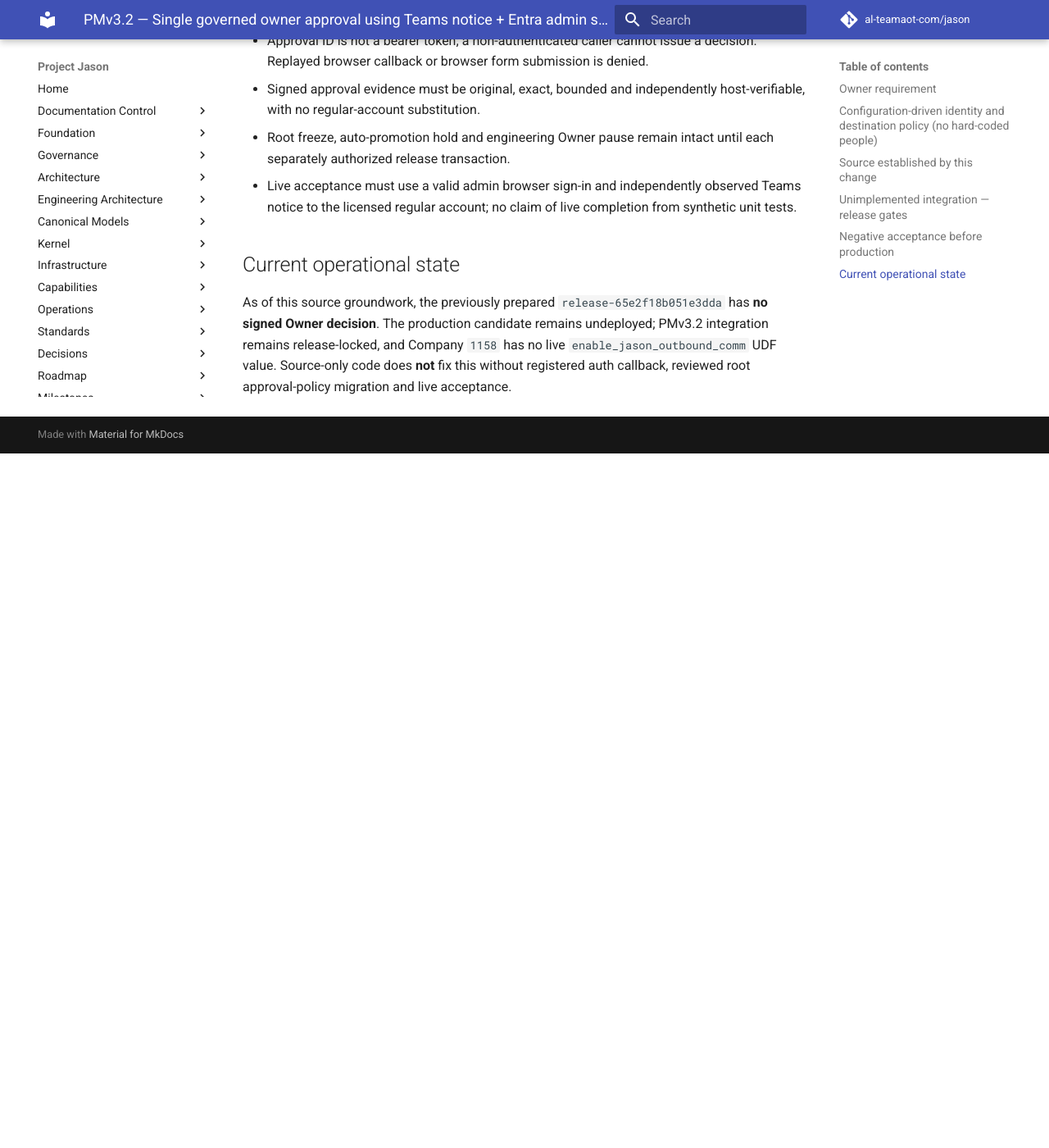
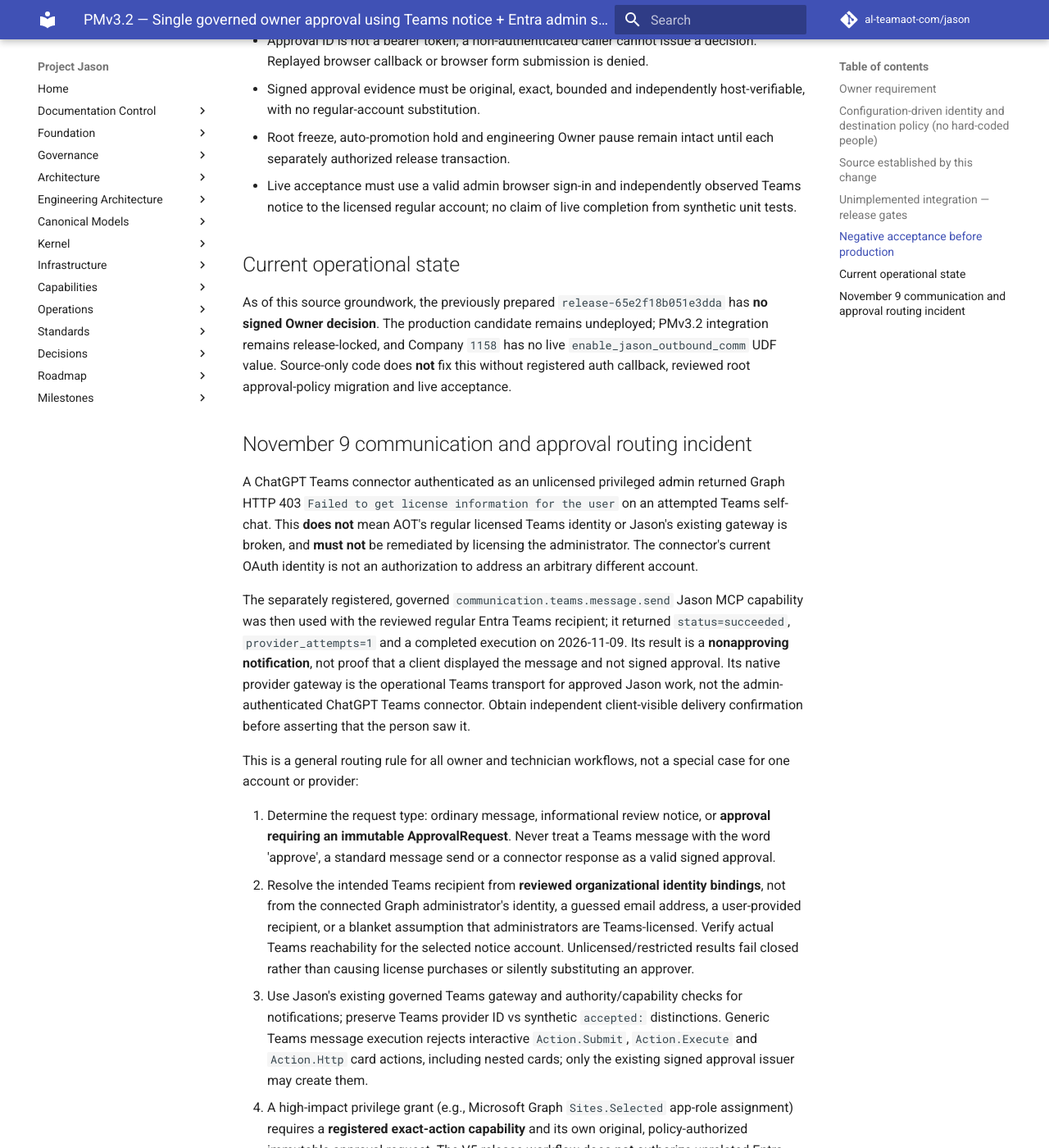
Before and after one commit to al-teamaot-com/jason, an MkDocs documentation site: the page built from docs/operations/PMv3.2-Dual-Channel-Owner-Release-Approval.md, in a window 1280 px wide and 1400 px high, scrolled down 3733 px. Shown: the whole window at 82% size. Built offline with MkDocs 1.6.1 and Material for MkDocs 9.7.7, drawn with Linux system fonts in a browser that asks for light colours; comment, search, counter and statistics services are not loaded; before the commit the page ends 4286 px from its top, so only the background shows below that; some of the changed text lies outside the part shown.

Commit message:
Fail closed on unverifiable Teams notices and generic approval cards

```diff
--- a/docs/operations/PMv3.2-Dual-Channel-Owner-Release-Approval.md
+++ b/docs/operations/PMv3.2-Dual-Channel-Owner-Release-Approval.md
@@ -181,3 +181,59 @@
 and Company `1158` has no live `enable_jason_outbound_comm` UDF value.
 Source-only code does **not** fix this without registered auth callback,
 reviewed root approval-policy migration and live acceptance.
+
+## November 9 communication and approval routing incident
+
+A ChatGPT Teams connector authenticated as an unlicensed privileged admin
+returned Graph HTTP 403 `Failed to get license information for the user` on
+an attempted Teams self-chat. This **does not** mean AOT's regular licensed
+Teams identity or Jason's existing gateway is broken, and **must not** be
+remediated by licensing the administrator. The connector's current OAuth
+identity is not an authorization to address an arbitrary different account.
+
+The separately registered, governed `communication.teams.message.send` Jason
+MCP capability was then used with the reviewed regular Entra Teams recipient;
+it returned `status=succeeded`, `provider_attempts=1` and a completed
+execution on 2026-11-09. Its result is a **nonapproving notification**, not
+proof that a client displayed the message and not signed approval. Its native
+provider gateway is the operational Teams transport for approved Jason work,
+not the admin-authenticated ChatGPT Teams connector. Obtain independent
+client-visible delivery confirmation before asserting that the person saw it.
+
+This is a general routing rule for all owner and technician workflows, not a
+special case for one account or provider:
+
+1. Determine the request type: ordinary message, informational review notice,
+   or **approval requiring an immutable ApprovalRequest**. Never treat a
+   Teams message with the word 'approve', a standard message send or a
+   connector response as a valid signed approval.
+2. Resolve the intended Teams recipient from **reviewed organizational
+   identity bindings**, not from the connected Graph administrator's identity,
+   a guessed email address, a user-provided recipient, or a blanket assumption
+   that administrators are Teams-licensed. Verify actual Teams reachability
+   for the selected notice account. Unlicensed/restricted results fail closed
+   rather than causing license purchases or silently substituting an approver.
+3. Use Jason's existing governed Teams gateway and authority/capability checks
+   for notifications; preserve Teams provider ID vs synthetic `accepted:`
+   distinctions. Generic Teams message execution rejects interactive
+   `Action.Submit`, `Action.Execute` and `Action.Http` card actions, including
+   nested cards; only the existing signed approval issuer may create them.
+4. A high-impact privilege grant (e.g., Microsoft Graph `Sites.Selected`
+   app-role assignment) requires a **registered exact-action capability** and
+   its own original, policy-authorized immutable approval request. The V5
+   release workflow does **not** authorize unrelated Entra permission grants.
+   If no native high-impact approval issuer is active, leave the grant
+   unexecuted, report the exact missing capability, and track remediation;
+   never spoof an approval card or accept a user message as consent.
+5. Where the regular Teams identity differs from the privileged administrator,
+   issue the notice to the regular licensed account and authenticate the
+   administrator separately using reviewed Entra browser-step-up with fresh
+   enforced CA/MFA, exact tenant/group and requested-action binding. The notice
+   recipient cannot become a privileged signer through Teams alone.
+
+Acceptance: real Teams notice to the policy-bound regular user, failed/hidden
+notice when target is unlicensed, no interactive generic approval card,
+verified one-time signed admin decision for an exact registered capability,
+independent post-action readback, and preservation of the original release
+freeze and privilege boundaries. Source regression tests cannot substitute
+for a live native approval receipt or final production acceptance.
```
Also changed, not shown: 4 other files.
